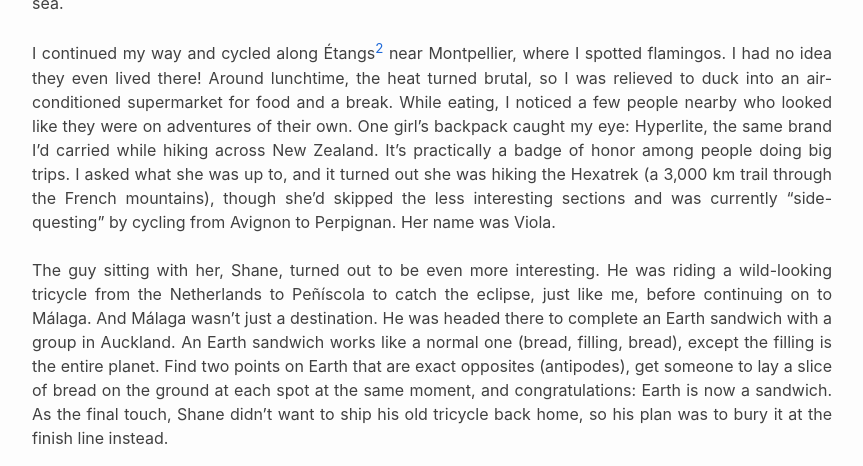
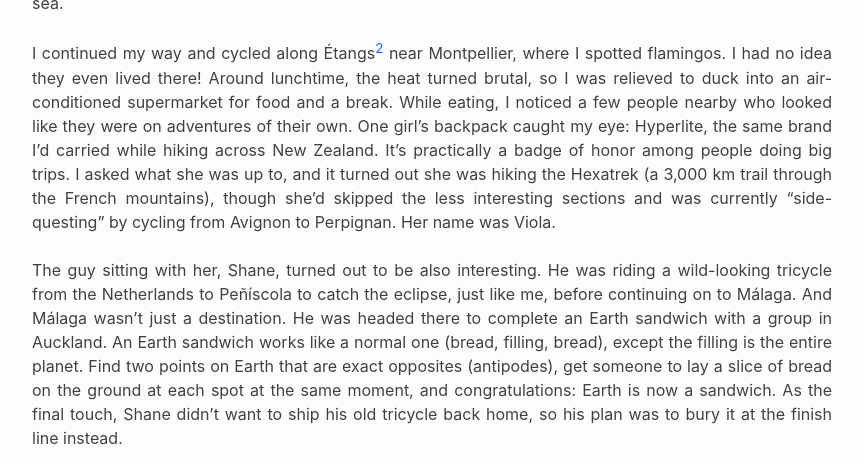
Before and after one commit to otheiner/blog, a Jekyll site: the page built from _posts/2026-08-19-Project_Eclipse.md, in a window 1280 px wide and 1400 px high, scrolled down 3700 px, cut to the strip 0-466 px from the top of the window. Shown: the whole strip, without its empty margins (208-1071 px from the left). Built offline with Jekyll 4.4.1, drawn with Linux system fonts in a browser that asks for light colours; some of the changed text lies outside the part shown.

Commit message:
Finished and ready to publish Project Eclipse

```diff
--- a/_posts/2026-08-19-Project_Eclipse.md
+++ b/_posts/2026-08-19-Project_Eclipse.md
@@ -61,7 +61,7 @@ The night after reaching the Mediterranean wasn't a good one. It was hot, humid,
 
 I continued my way and cycled along Étangs[^2] near Montpellier, where I spotted flamingos. I had no idea they even lived there! Around lunchtime, the heat turned brutal, so I was relieved to duck into an air-conditioned supermarket for food and a break. While eating, I noticed a few people nearby who looked like they were on adventures of their own. One girl's backpack caught my eye: Hyperlite, the same brand I'd carried while hiking across New Zealand. It's practically a badge of honor among people doing big trips. I asked what she was up to, and it turned out she was hiking the Hexatrek (a 3,000 km trail through the French mountains), though she'd skipped the less interesting sections and was currently "side-questing" by cycling from Avignon to Perpignan. Her name was Viola.
 
-The guy sitting with her, Shane, turned out to be even more interesting. He was riding a wild-looking tricycle from the Netherlands to Peñíscola to catch the eclipse, just like me, before continuing on to Málaga. And Málaga wasn't just a destination. He was headed there to complete an Earth sandwich with a group in Auckland. An Earth sandwich works like a normal one (bread, filling, bread), except the filling is the entire planet. Find two points on Earth that are exact opposites (antipodes), get someone to lay a slice of bread on the ground at each spot at the same moment, and congratulations: Earth is now a sandwich. As the final touch, Shane didn't want to ship his old tricycle back home, so his plan was to bury it at the finish line instead.
+The guy sitting with her, Shane, turned out to be also interesting. He was riding a wild-looking tricycle from the Netherlands to Peñíscola to catch the eclipse, just like me, before continuing on to Málaga. And Málaga wasn't just a destination. He was headed there to complete an Earth sandwich with a group in Auckland. An Earth sandwich works like a normal one (bread, filling, bread), except the filling is the entire planet. Find two points on Earth that are exact opposites (antipodes), get someone to lay a slice of bread on the ground at each spot at the same moment, and congratulations: Earth is now a sandwich. As the final touch, Shane didn't want to ship his old tricycle back home, so his plan was to bury it at the finish line instead.
 
 {% include gallery.html
 	type="justified"
```
Also changed, not shown: other parts of _posts/2026-08-19-Project_Eclipse.md (+1 -1 lines), assets/audio/texts/2026-08-19-Project_Eclipse_narration.md (+3 -3 lines).
